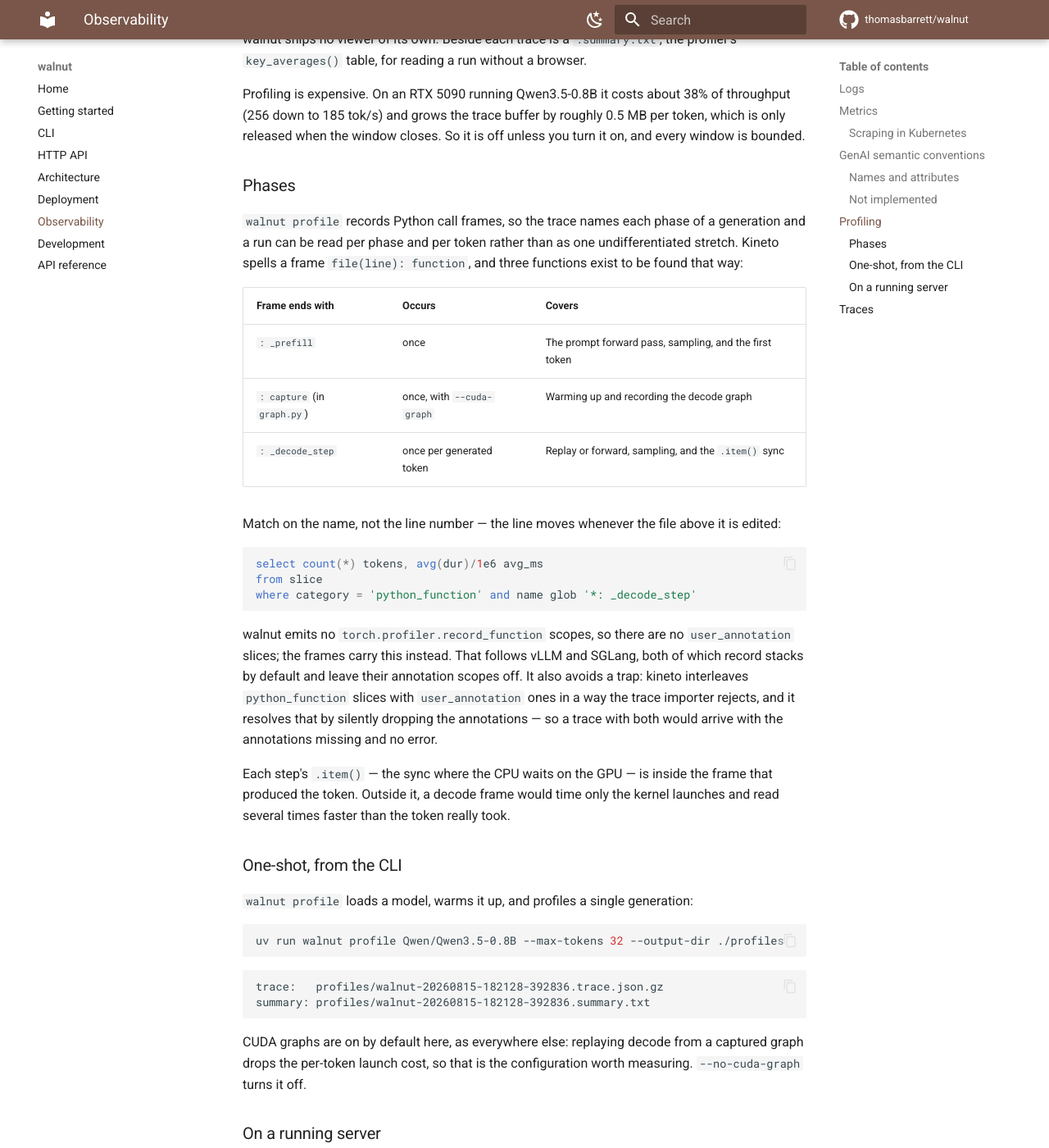
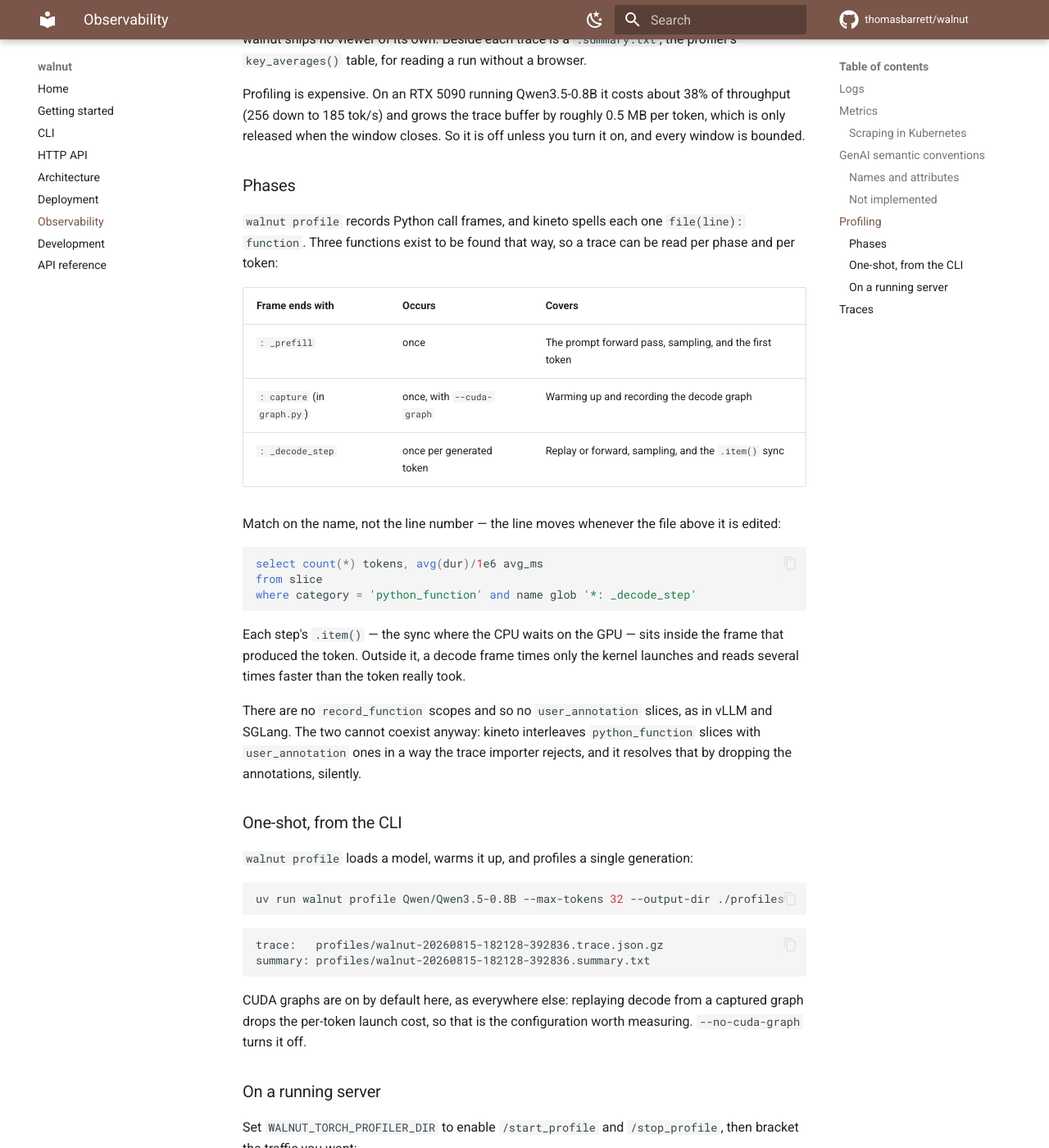
Before and after one commit to thomasbarrett/walnut, an MkDocs documentation site: the page built from docs/observability.md, in a window 1280 px wide and 1400 px high, scrolled down 2831 px. Shown: the whole window at 82% size. Built offline with MkDocs 1.6.1 and Material for MkDocs 9.7.7, drawn with Linux system fonts in a browser that asks for light colours; comment, search, counter and statistics services are not loaded.

Commit message:
docs: tighten the phase comments
The comments explaining the extracted phase functions restated the commit
message. Keep the two facts a reader needs — why the functions exist, and
why the `.item()` sync is inside them — and drop the rest.

Co-Authored-By: Claude Opus 5 (1M context) <noreply@anthropic.com>
Claude-Session: https://claude.ai/code/session_01Lw2NsJbuptmRE3tdGB393k

````diff
--- a/docs/observability.md
+++ b/docs/observability.md
@@ -129,10 +129,9 @@ unless you turn it on, and every window is bounded.
 
 ### Phases
 
-`walnut profile` records Python call frames, so the trace names each phase of a
-generation and a run can be read per phase and per token rather than as one
-undifferentiated stretch. Kineto spells a frame `file(line): function`, and
-three functions exist to be found that way:
+`walnut profile` records Python call frames, and kineto spells each one
+`file(line): function`. Three functions exist to be found that way, so a trace
+can be read per phase and per token:
 
 | Frame ends with | Occurs | Covers |
 | --- | --- | --- |
@@ -149,17 +148,14 @@ from slice
 where category = 'python_function' and name glob '*: _decode_step'
 ```
 
-walnut emits no `torch.profiler.record_function` scopes, so there are no
-`user_annotation` slices; the frames carry this instead. That follows vLLM and
-SGLang, both of which record stacks by default and leave their annotation
-scopes off. It also avoids a trap: kineto interleaves `python_function` slices
-with `user_annotation` ones in a way the trace importer rejects, and it
-resolves that by silently dropping the annotations — so a trace with both would
-arrive with the annotations missing and no error.
+Each step's `.item()` — the sync where the CPU waits on the GPU — sits inside
+the frame that produced the token. Outside it, a decode frame times only the
+kernel launches and reads several times faster than the token really took.
 
-Each step's `.item()` — the sync where the CPU waits on the GPU — is inside the
-frame that produced the token. Outside it, a decode frame would time only the
-kernel launches and read several times faster than the token really took.
+There are no `record_function` scopes and so no `user_annotation` slices, as in
+vLLM and SGLang. The two cannot coexist anyway: kineto interleaves
+`python_function` slices with `user_annotation` ones in a way the trace
+importer rejects, and it resolves that by dropping the annotations, silently.
 
 ### One-shot, from the CLI
 
````
Also changed, not shown: 3 other files.
